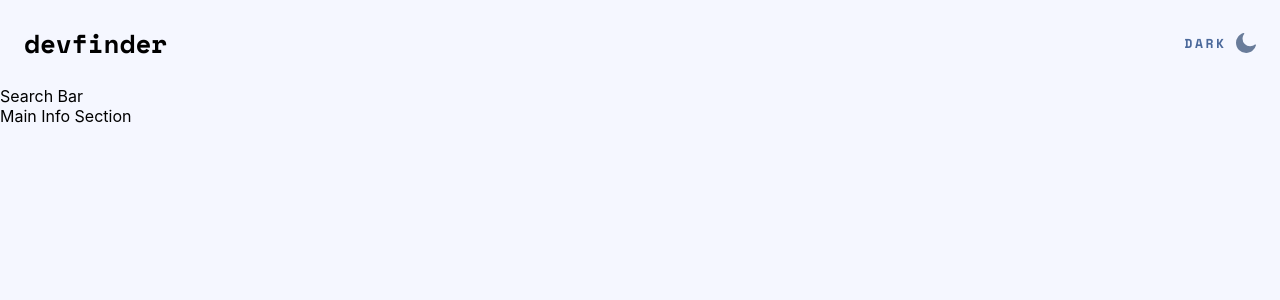
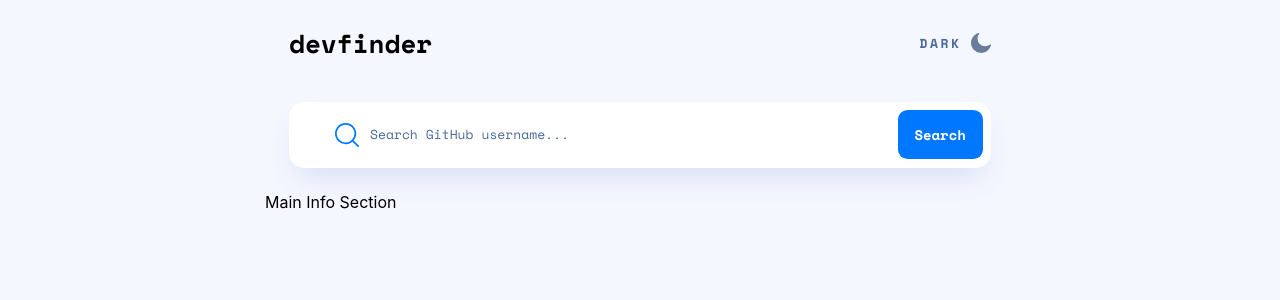
Before and after one commit to LogvnR/github-user-search, a React (Create React App) app: page / in a window 1280 px wide. Shown: the top 300 px of the page. Built offline with nearby package versions, Linux system fonts and the light colour scheme.

Commit message:
added SearchBar Styles

```diff
--- a/src/App.js
+++ b/src/App.js
@@ -1,12 +1,15 @@
 import styles from "./App.module.css";
 import NavBar from "./Components/NavBar";
+import SearchBar from "./Components/SearchBar";
 
 function App() {
   return (
     <div className={styles.app}>
-      <NavBar />
-      <header>Search Bar</header>
-      <main>Main Info Section</main>
+      <div className={styles["app-container"]}>
+        <NavBar />
+        <SearchBar />
+        <main>Main Info Section</main>
+      </div>
     </div>
   );
 }
--- a/src/App.module.css
+++ b/src/App.module.css
@@ -1,5 +1,14 @@
 .app {
   width: 100%;
   height: 100vh;
+  display: flex;
+  justify-content: center;
+  align-items: flex-start;
   background-color: var(--background);
 }
+
+.app-container {
+  width: 100%;
+  max-width: 750px;
+  box-sizing: border-box;
+}
--- /dev/null
+++ b/src/Components/SearchBar.jsx
@@ -0,0 +1,21 @@
+import styles from "./Styles/SearchBar.module.css";
+
+import searchIcon from "../Assets/icon-search.svg";
+
+const SearchBar = () => {
+  return (
+    <header className={styles.container}>
+      <form className={styles["search-bar"]}>
+        <img className={styles.icon} src={searchIcon} alt="" />
+        <input
+          className={styles.input}
+          type="text"
+          placeholder="Search GitHub username..."
+        />
+        <button className={styles.btn}>Search</button>
+      </form>
+    </header>
+  );
+};
+
+export default SearchBar;
--- /dev/null
+++ b/src/Components/Styles/SearchBar.module.css
@@ -0,0 +1,63 @@
+.container {
+  width: 100%;
+  max-width: 750px;
+  box-sizing: border-box;
+  display: flex;
+  padding: 1rem 1.5rem 1.5rem;
+}
+
+.search-bar {
+  width: 100%;
+  box-sizing: border-box;
+  display: flex;
+  justify-content: space-between;
+  align-items: center;
+  gap: 0.5rem;
+  background-color: var(--white);
+  border-radius: 0.95rem;
+  -webkit-box-shadow: 0px 16px 30px -10px rgba(70, 96, 187, 0.19);
+  box-shadow: 0px 16px 30px -10px rgba(70, 96, 187, 0.19);
+}
+
+.icon {
+  margin-left: 1em;
+  font-size: clamp(13px, 3.6vw, 114px);
+}
+
+.input {
+  width: 100%;
+  font-family: var(--font);
+  font-size: clamp(12px, 3.4vw, 13px);
+  border: none;
+  outline: none;
+  line-height: 25px;
+  color: var(--text2);
+}
+
+.input::placeholder {
+  font-weight: 400;
+  color: var(--text2);
+  opacity: 1;
+}
+
+.input:-ms-input-placeholder {
+  /* Internet Explorer 10-11 */
+  color: var(--text2);
+}
+
+.input::-ms-input-placeholder {
+  /* Microsoft Edge */
+  color: var(--text2);
+}
+
+.btn {
+  padding: 1em 1.2em;
+  margin: 0.6em 0.6em 0.6em 0;
+  background-color: var(--main);
+  color: var(--white);
+  font-family: var(--font);
+  font-size: clamp(13px, 3.6vw, 14px);
+  font-weight: 700;
+  border: none;
+  border-radius: 0.6rem;
+}
--- a/src/Components/Styles/theme.css
+++ b/src/Components/Styles/theme.css
@@ -22,7 +22,6 @@ html {
 :root {
   color-scheme: light;
   --background: var(--bg-light);
-  --white: var(--white);
   --text1: var(--text1-light);
   --text2: var(--text2-light);
   --text3: var(--text3-light);
@@ -34,7 +33,6 @@ html {
   :root {
     color-scheme: dark;
     --background: var(--bg-dark);
-    --white: var(--white);
     --text1: var(--text1-dark);
     --text2: var(--text2-dark);
     --text3: var(--text3-dark);
@@ -46,7 +44,6 @@ html {
 [data-theme="light"] {
   color-scheme: light;
   --background: var(--bg-light);
-  --white: var(--white);
   --text1: var(--text1-light);
   --text2: var(--text2-light);
   --text3: var(--text3-light);
@@ -57,7 +54,6 @@ html {
 [data-theme="dark"] {
   color-scheme: dark;
   --background: var(--bg-dark);
-  --white: var(--white);
   --text1: var(--text1-dark);
   --text2: var(--text2-dark);
   --text3: var(--text3-dark);
--- a/src/Components/Styles/vars.css
+++ b/src/Components/Styles/vars.css
@@ -1,4 +1,4 @@
-@import url("https://fonts.googleapis.com/css2?family=Space+Mono:ital,wght@0,700;1,400&display=swap");
+@import url("https://fonts.googleapis.com/css2?family=Space+Mono:wght@400;700&display=swap");
 
 /* h1 font is min 16px max 26px */
 
```
